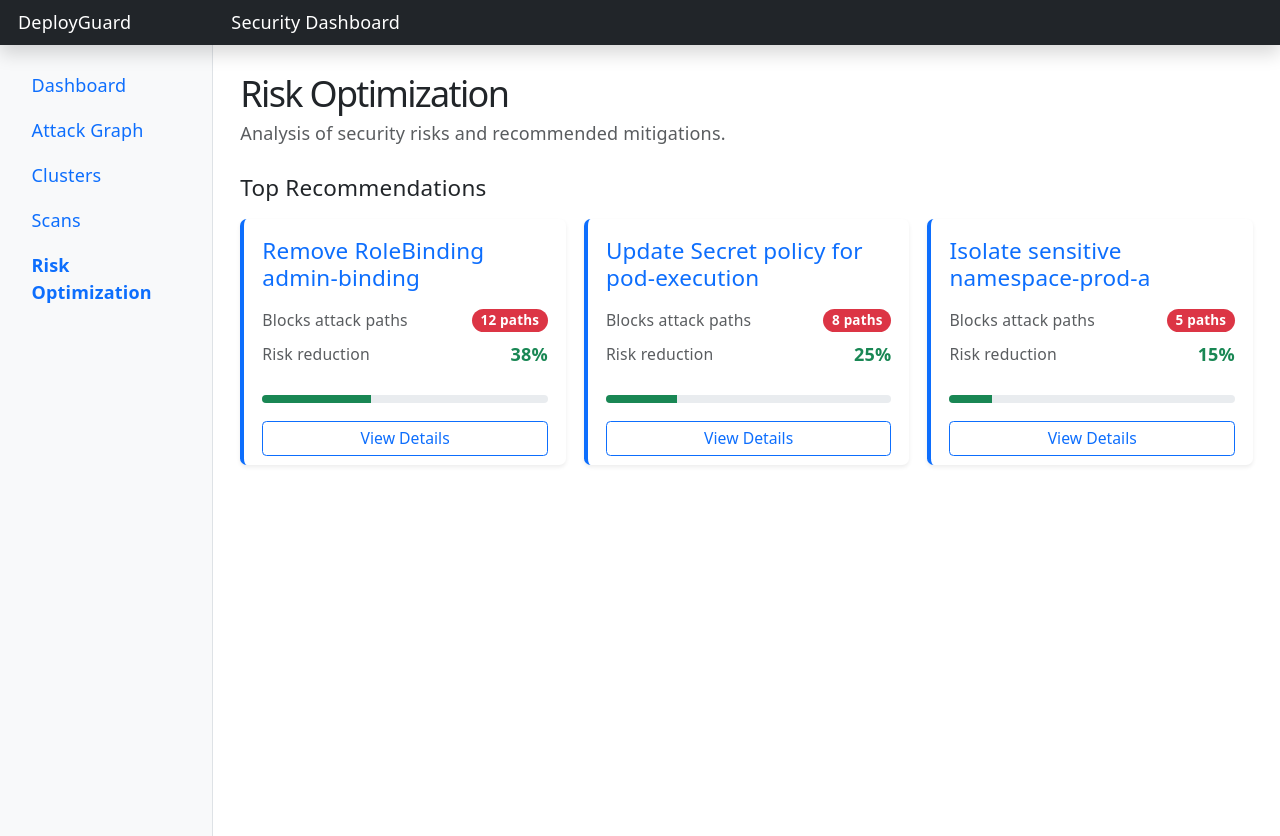
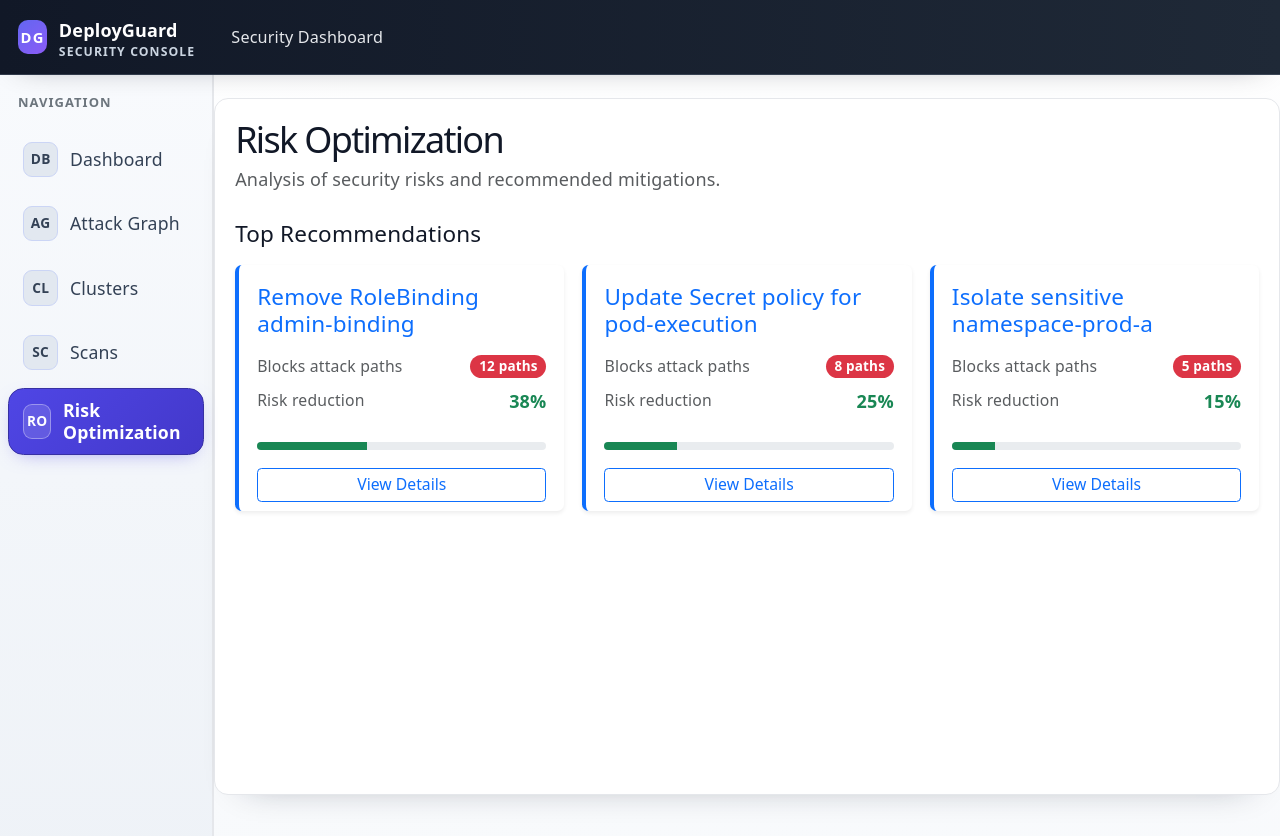
Before and after one commit to cloud-forward/deployguard-dashboard, a React (Vite) app: page /risk in a window 1280 px wide. Shown: the top 836 px of the page. Built offline with nearby package versions, Linux system fonts and the light colour scheme.

Commit message:
refactor: apply updated design system styles to Navbar, Sidebar, and Dashboard layout

```diff
--- a/src/components/layout/DashboardLayout.tsx
+++ b/src/components/layout/DashboardLayout.tsx
@@ -5,13 +5,63 @@ import Navbar from './Navbar';
 
 const DashboardLayout: React.FC = () => {
   return (
-    <div>
+    <div className="dg-dashboard-shell">
+      <style>{`
+        .dg-dashboard-shell {
+          min-height: 100vh;
+          background: radial-gradient(circle at 0 0, #f8fbff 0%, #f2f5f9 36%, #f6f7fb 100%);
+          color: #111827;
+        }
+        .dg-dashboard-shell .dg-dashboard-frame {
+          display: flex;
+          flex-direction: column;
+          min-height: calc(100vh - 58px);
+        }
+        .dg-dashboard-shell .dg-dashboard-row {
+          margin: 0;
+          padding: 0;
+          flex: 1;
+          --bs-gutter-x: 0;
+          --bs-gutter-y: 0;
+          align-items: stretch;
+        }
+        .dg-dashboard-shell .dg-dashboard-main {
+          padding: 1.25rem 1rem 1.5rem;
+          background: linear-gradient(180deg, rgba(255, 255, 255, 0.85), rgba(248, 250, 252, 0.9));
+          border-left: 1px solid #e5e7eb;
+          min-height: calc(100vh - 58px);
+        }
+        .dg-dashboard-shell .dg-dashboard-panel {
+          background: #ffffff;
+          border: 1px solid #e5e7eb;
+          border-radius: 14px;
+          padding: 1.1rem 1.1rem 1.4rem;
+          min-height: calc(100vh - 58px - 2.5rem);
+          box-shadow: 0 18px 35px -32px rgba(15, 23, 42, 0.45);
+        }
+        @media (max-width: 767.98px) {
+          .dg-dashboard-shell .dg-dashboard-main {
+            padding: 0.85rem 0.8rem 1.2rem;
+            border-left: 0;
+          }
+          .dg-dashboard-shell .dg-dashboard-panel {
+            border-radius: 12px 12px 0 0;
+            border-bottom: 0;
+            min-height: auto;
+            padding: 0.95rem 0.9rem 1.2rem;
+          }
+        }
+      `}</style>
       <Navbar />
-      <div className="container-fluid">
-        <div className="row">
+      <div className="container-fluid p-0 dg-dashboard-frame">
+        <div className="row dg-dashboard-row">
           <Sidebar />
-          <main className="col-md-9 ms-sm-auto col-lg-10 px-md-4 py-4">
-            <Outlet />
+          <main className="col-md-9 ms-sm-auto col-lg-10 px-md-0 dg-dashboard-main">
+            <section className="h-100">
+              <div className="dg-dashboard-panel">
+                <Outlet />
+              </div>
+            </section>
           </main>
         </div>
       </div>
--- a/src/components/layout/Navbar.tsx
+++ b/src/components/layout/Navbar.tsx
@@ -2,14 +2,94 @@ import React from 'react';
 
 const Navbar: React.FC = () => {
   return (
-    <header className="navbar navbar-dark sticky-top bg-dark flex-md-nowrap p-0 shadow">
-      <a className="navbar-brand col-md-3 col-lg-2 me-0 px-3 fs-6" href="/">DeployGuard</a>
-      <button className="navbar-toggler position-absolute d-md-none collapsed" type="button" data-bs-toggle="collapse" data-bs-target="#sidebarMenu" aria-controls="sidebarMenu" aria-expanded="false" aria-label="Toggle navigation">
+    <header className="dg-navbar navbar navbar-dark sticky-top flex-md-nowrap">
+      <style>{`
+        .dg-navbar {
+          background: linear-gradient(90deg, #111827 0%, #1f2937 100%);
+          border-bottom: 1px solid rgba(148, 163, 184, 0.24);
+          padding-top: 0.55rem;
+          padding-bottom: 0.55rem;
+          box-shadow: 0 8px 30px -20px rgba(2, 6, 23, 0.45);
+        }
+        .dg-navbar .dg-brand {
+          min-height: 3rem;
+          gap: 0.65rem;
+          padding-inline: 1rem;
+          color: #f8fafc !important;
+          letter-spacing: 0.01em;
+          font-size: 1.04rem;
+          display: inline-flex;
+          align-items: center;
+          text-decoration: none;
+          font-weight: 600;
+        }
+        .dg-navbar .dg-brand-mark {
+          width: 1.9rem;
+          height: 1.9rem;
+          border-radius: 0.55rem;
+          display: inline-flex;
+          align-items: center;
+          justify-content: center;
+          background: linear-gradient(140deg, #6366f1, #8b5cf6);
+          color: #ffffff;
+          font-size: 0.82rem;
+          font-weight: 700;
+          letter-spacing: 0.08em;
+        }
+        .dg-navbar .dg-brand-text {
+          color: #ffffff;
+          font-size: 1rem;
+          line-height: 1;
+        }
+        .dg-navbar .dg-brand-sub {
+          color: #cbd5e1;
+          font-size: 0.68rem;
+          line-height: 1;
+          display: block;
+          margin-top: 0.15rem;
+          letter-spacing: 0.09em;
+          text-transform: uppercase;
+        }
+        .dg-navbar .dg-nav-title {
+          color: #e5e7eb !important;
+          font-size: 0.9rem;
+          letter-spacing: 0.01em;
+          font-weight: 500;
+        }
+        .dg-navbar .navbar-toggler {
+          border: 0;
+          border-radius: 0.55rem;
+          width: 2.25rem;
+          height: 2.25rem;
+          margin-left: 0.35rem;
+          margin-right: 0.55rem;
+          transition: background-color 0.2s ease;
+        }
+        .dg-navbar .navbar-toggler:hover {
+          background: rgba(255, 255, 255, 0.12);
+        }
+      `}</style>
+      <a className="navbar-brand col-md-3 col-lg-2 me-0 dg-brand" href="/">
+        <span className="dg-brand-mark" aria-hidden="true">DG</span>
+        <span>
+          <span className="dg-brand-text">DeployGuard</span>
+          <span className="dg-brand-sub">Security Console</span>
+        </span>
+      </a>
+      <button
+        className="navbar-toggler position-absolute d-md-none collapsed"
+        type="button"
+        data-bs-toggle="collapse"
+        data-bs-target="#sidebarMenu"
+        aria-controls="sidebarMenu"
+        aria-expanded="false"
+        aria-label="Toggle navigation"
+      >
         <span className="navbar-toggler-icon"></span>
       </button>
       <div className="navbar-nav w-100">
         <div className="nav-item text-nowrap">
-          <span className="nav-link px-3 text-white">Security Dashboard</span>
+          <span className="nav-link px-3 dg-nav-title">Security Dashboard</span>
         </div>
       </div>
     </header>
--- a/src/components/layout/Sidebar.tsx
+++ b/src/components/layout/Sidebar.tsx
@@ -1,36 +1,119 @@
 import React from 'react';
 import { NavLink } from 'react-router-dom';
 
+const navItems = [
+  { path: '/dashboard', label: 'Dashboard', icon: 'DB' },
+  { path: '/attack-graph', label: 'Attack Graph', icon: 'AG' },
+  { path: '/clusters', label: 'Clusters', icon: 'CL' },
+  { path: '/scans', label: 'Scans', icon: 'SC' },
+  { path: '/risk', label: 'Risk Optimization', icon: 'RO' },
+];
+
 const Sidebar: React.FC = () => {
   return (
-    <nav id="sidebarMenu" className="col-md-3 col-lg-2 d-md-block bg-light sidebar collapse" style={{ minHeight: '100vh', borderRight: '1px solid #dee2e6' }}>
-      <div className="position-sticky pt-3">
-        <ul className="nav flex-column">
-          <li className="nav-item">
-            <NavLink className={({ isActive }) => `nav-link ${isActive ? 'active fw-bold' : ''}`} to="/dashboard">
-              Dashboard
-            </NavLink>
-          </li>
-          <li className="nav-item">
-            <NavLink className={({ isActive }) => `nav-link ${isActive ? 'active fw-bold' : ''}`} to="/attack-graph">
-              Attack Graph
-            </NavLink>
-          </li>
-          <li className="nav-item">
-            <NavLink className={({ isActive }) => `nav-link ${isActive ? 'active fw-bold' : ''}`} to="/clusters">
-              Clusters
-            </NavLink>
-          </li>
-          <li className="nav-item">
-            <NavLink className={({ isActive }) => `nav-link ${isActive ? 'active fw-bold' : ''}`} to="/scans">
-              Scans
-            </NavLink>
-          </li>
-          <li className="nav-item">
-            <NavLink className={({ isActive }) => `nav-link ${isActive ? 'active fw-bold' : ''}`} to="/risk">
-              Risk Optimization
-            </NavLink>
-          </li>
+    <nav
+      id="sidebarMenu"
+      className="col-md-3 col-lg-2 d-md-block collapse dg-sidebar"
+      style={{ minHeight: '100vh' }}
+    >
+      <style>{`
+        .dg-sidebar {
+          background: linear-gradient(180deg, #f8fafd 0%, #eef2f7 100%);
+          border-right: 1px solid #e5e7eb;
+        }
+        .dg-sidebar-shell {
+          padding-top: 1.25rem;
+          padding-bottom: 1.25rem;
+        }
+        .dg-sidebar-heading {
+          font-size: 0.72rem;
+          letter-spacing: 0.08em;
+          text-transform: uppercase;
+          color: #6c757d;
+          margin: 0 1rem 0.75rem;
+          font-weight: 700;
+        }
+        .dg-sidebar-list {
+          gap: 0.35rem;
+        }
+        .dg-sidebar-link {
+          border-radius: 0.85rem;
+          margin: 0 0.45rem;
+          padding: 0.58rem 0.78rem;
+          color: #334155 !important;
+          display: flex;
+          align-items: center;
+          gap: 0.65rem;
+          font-size: 0.98rem;
+          font-weight: 500;
+          letter-spacing: 0.01em;
+          line-height: 1.25rem;
+          transition: all 0.2s ease;
+          border: 1px solid transparent;
+        }
+        .dg-sidebar-link:hover {
+          background: rgba(99, 102, 241, 0.07);
+          color: #1e293b !important;
+          transform: translateY(-1px);
+          border-color: rgba(99, 102, 241, 0.12);
+        }
+        .dg-sidebar-link.is-active {
+          background: linear-gradient(135deg, #4f46e5, #4338ca);
+          color: #ffffff !important;
+          border-color: #3730a3;
+          box-shadow: 0 6px 20px -10px rgba(79, 70, 229, 0.6);
+        }
+        .dg-sidebar-link.is-active .dg-sidebar-icon,
+        .dg-sidebar-link:hover .dg-sidebar-icon {
+          background: #ffffff22;
+          color: #ffffff;
+          border-color: rgba(255, 255, 255, 0.35);
+        }
+        .dg-sidebar-link.is-active .dg-sidebar-text {
+          font-weight: 600;
+        }
+        .dg-sidebar-icon {
+          width: 1.95rem;
+          height: 1.95rem;
+          display: inline-flex;
+          align-items: center;
+          justify-content: center;
+          border-radius: 0.5rem;
+          background: #e2e8f0;
+          color: #334155;
+          font-size: 0.76rem;
+          font-weight: 700;
+          letter-spacing: 0.02em;
+          border: 1px solid #cbd5f5;
+          font-family: inherit;
+          transition: all 0.2s ease;
+        }
+        .dg-sidebar-link.active:focus-visible,
+        .dg-sidebar-link:focus-visible {
+          outline: 2px solid #4f46e5;
+          outline-offset: 2px;
+        }
+      `}</style>
+      <div className="position-sticky pt-3 dg-sidebar-shell">
+        <div className="mb-3">
+          <p className="dg-sidebar-heading">Navigation</p>
+        </div>
+        <ul className="nav flex-column dg-sidebar-list">
+          {navItems.map((item) => (
+            <li className="nav-item" key={item.path}>
+              <NavLink
+                to={item.path}
+                className={({ isActive }) =>
+                  `nav-link dg-sidebar-link ${isActive ? 'is-active' : ''}`
+                }
+              >
+                <span className="dg-sidebar-icon" aria-hidden="true">
+                  {item.icon}
+                </span>
+                <span className="dg-sidebar-text">{item.label}</span>
+              </NavLink>
+            </li>
+          ))}
         </ul>
       </div>
     </nav>
```
